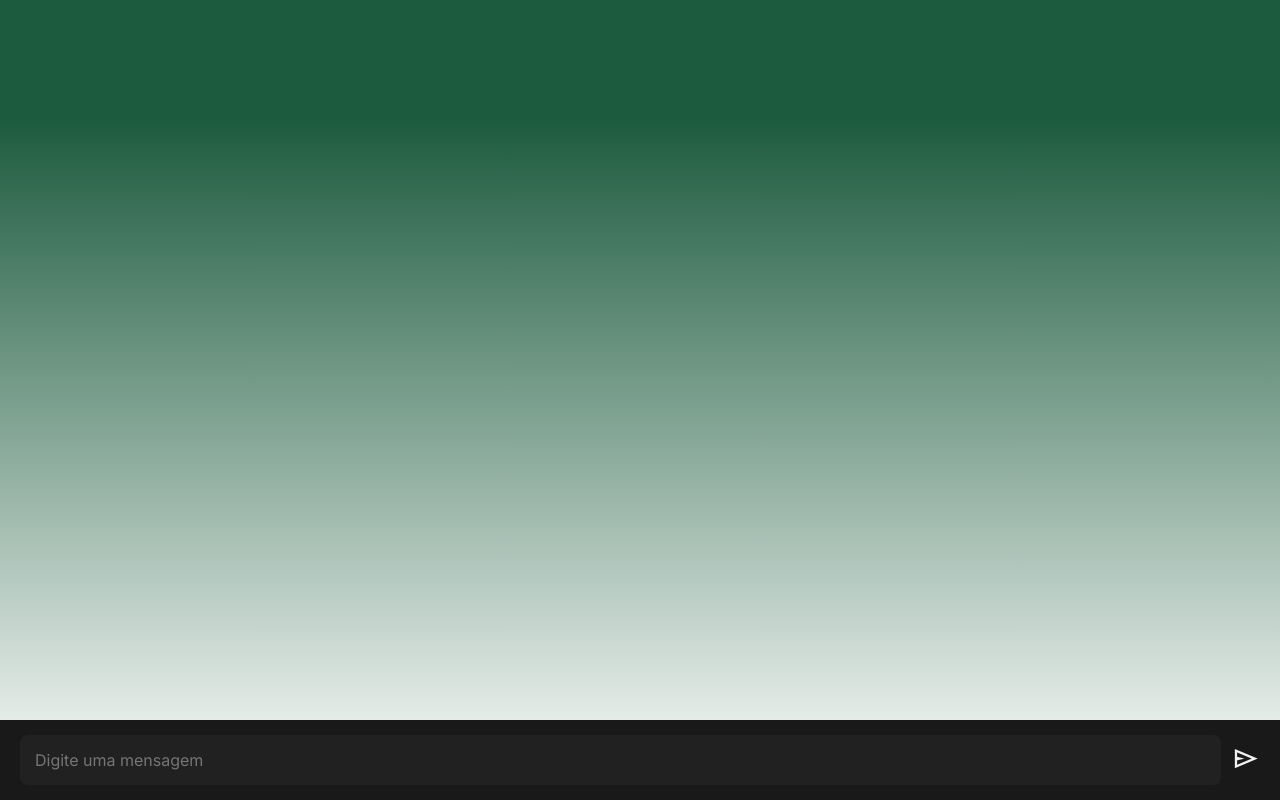
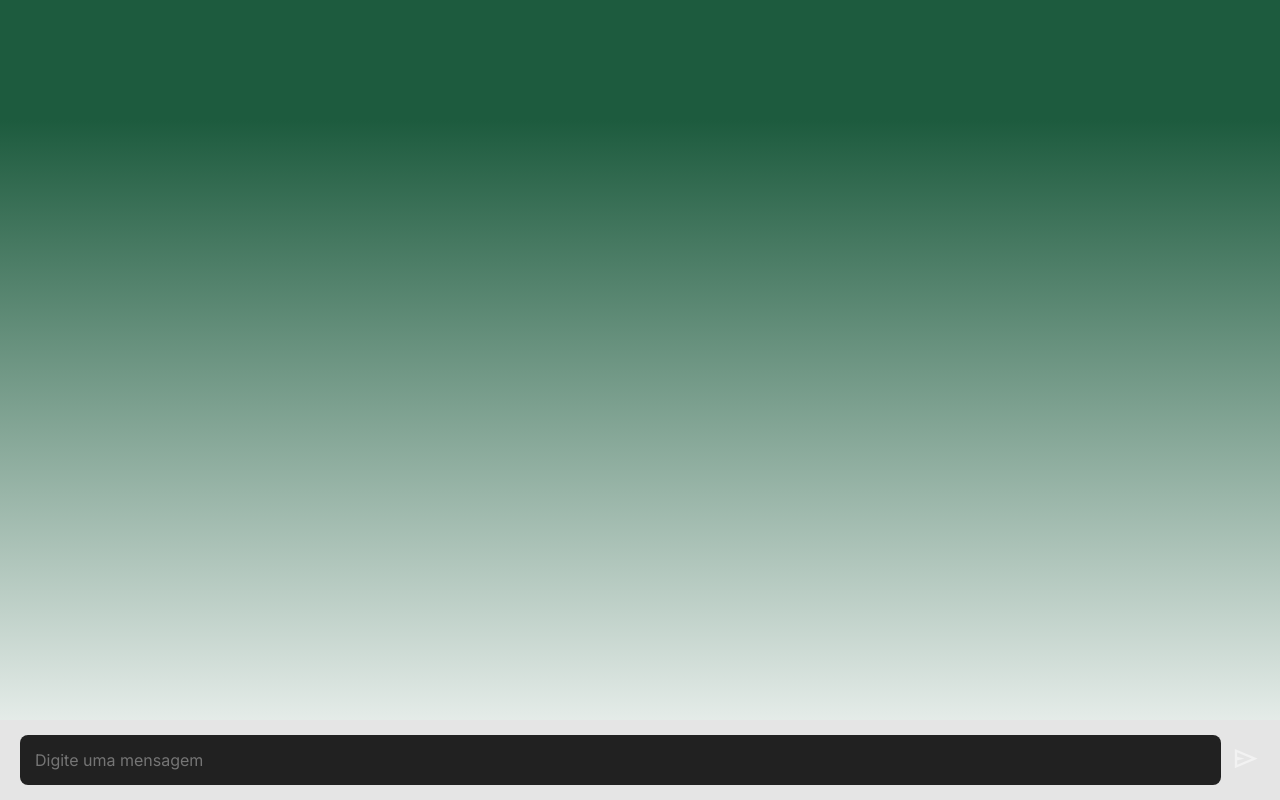
Before and after one commit to BrunoSZanon/chat, a plain HTML site: page frontend/index.html in a window 1280 px wide. Both pictures are taken after typing "Sample" into the empty fields and a click on the button "Entrar". Drawn offline with nearby package versions, Linux system fonts and the light colour scheme.

Commit message:
Update style.css

```diff
--- a/frontend/css/style.css
+++ b/frontend/css/style.css
@@ -93,7 +93,7 @@ body {
 }
 
 .chat__form {
-    background-color: #191919;
+    background-color: #E5E5E5;
     padding: 15px 20px;
     display: flex;
     align-items: center;
```
